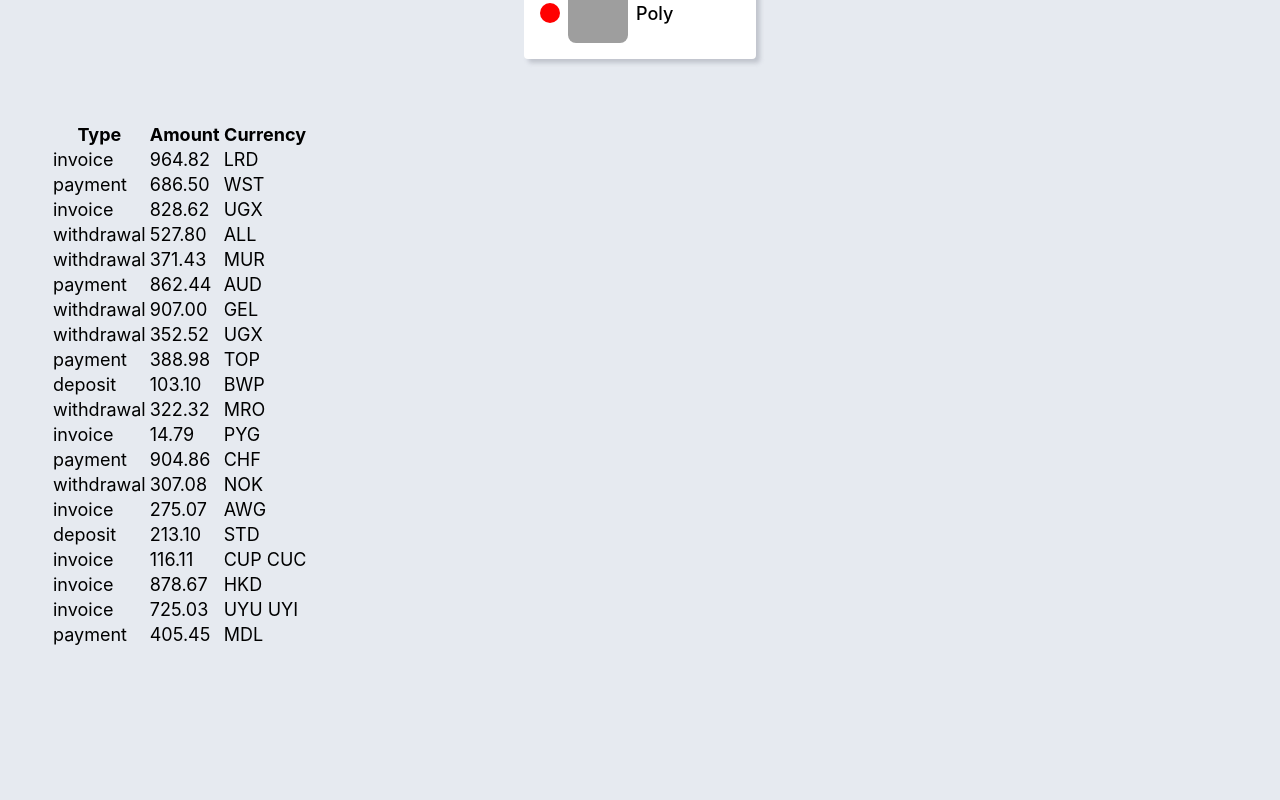
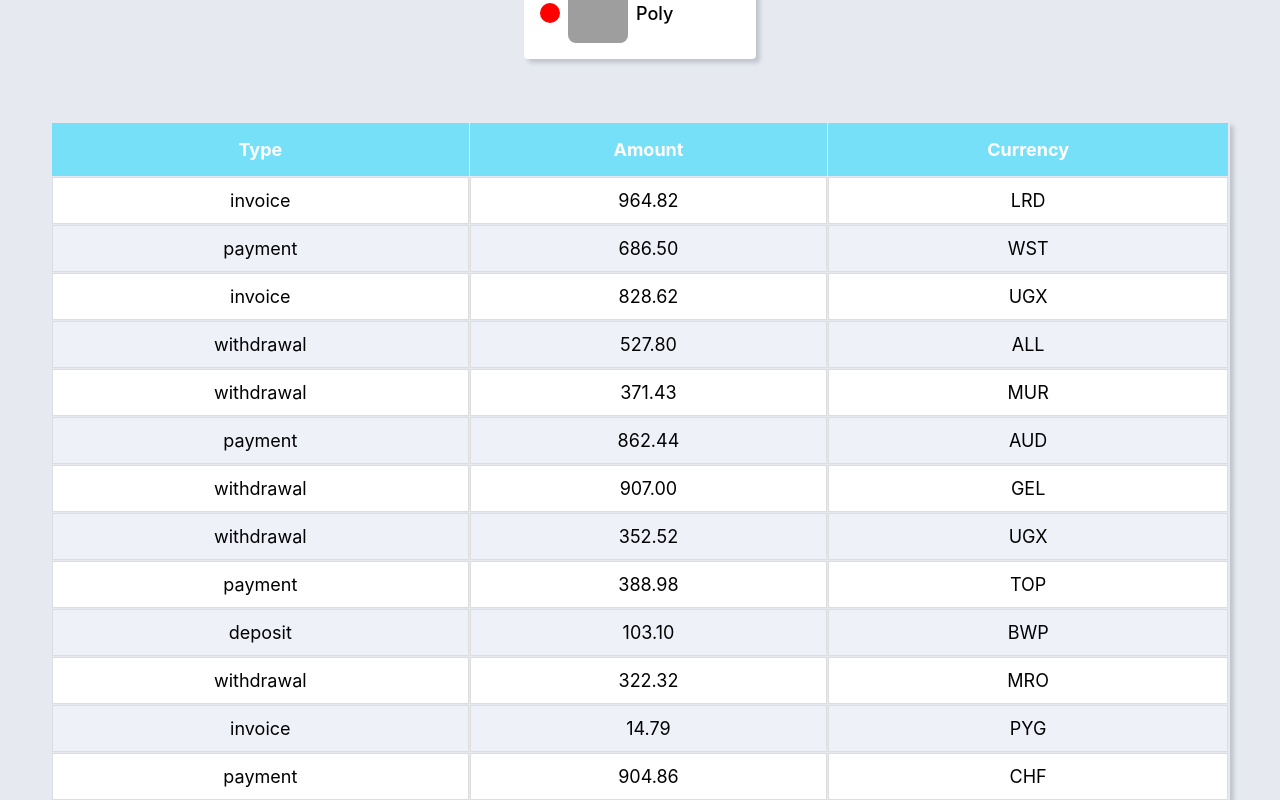
Before and after one commit to Tamira2804/goit-react-hw-01-components-v02, a React (Create React App) app: page / in a window 1280 px wide. Shown: the part 1180-1980 px from the top of the page. Before the commit the page ends 1878 px from the top, so only its background shows below. Built offline with nearby package versions, Linux system fonts and the light colour scheme; grey boxes are pictures that could not be loaded.

Commit message:
transaction styles

```diff
--- a/src/components/TransactionHistory/TransactionHistory.jsx
+++ b/src/components/TransactionHistory/TransactionHistory.jsx
@@ -1,8 +1,9 @@
 import PropTypes from 'prop-types';
+import css from './TransactionHistory.module.css';
 
 const TransactionHistory = ({ items }) => {
   return (
-    <table className="transaction-history">
+    <table className={css['transaction-history']}>
       <thead>
         <tr>
           <th>Type</th>
--- /dev/null
+++ b/src/components/TransactionHistory/TransactionHistory.module.css
@@ -0,0 +1,30 @@
+.transaction-history {
+  width: 100%;
+  margin-bottom: 50px;
+
+  border-spacing: 1px;
+  box-shadow: 4px 4px 4px 0px rgba(180, 184, 194, 0.75);
+  border: 1px solid rgb(230, 234, 240);
+  border-radius: 4px;
+}
+
+.transaction-history th {
+  background-color: rgb(118, 224, 248);
+  color: white;
+  padding: 16px;
+}
+
+.transaction-history tr:nth-child(even) {
+  background-color: rgb(239, 241, 249);
+}
+
+.transaction-history tr:nth-child(odd) {
+  background-color: #fff;
+}
+
+/* Стилі для комірок таблиці */
+.transaction-history td {
+  text-align: center;
+  border: 1px solid #ddd;
+  padding: 12px;
+}
```
